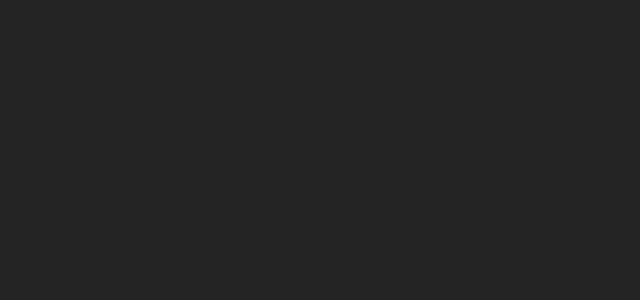
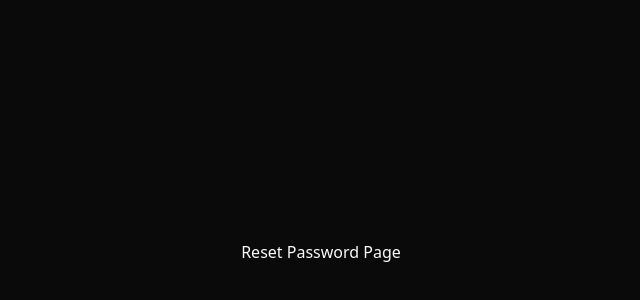
Before and after one commit to SerbanEduard/ProiectColectivFrontEnd, a React app: page /reset-password in a window 1280 px wide. Before the commit this address had no page. Shown: the part 148-448 px from the top of the page, without its empty margins (319-959 px from the left). Built offline with nearby package versions, Linux system fonts and the light colour scheme; the HTML template or start-up script is replaced by a standard one.

Commit message:
Components for forget and reset password pages

```diff
--- a/src/App.tsx
+++ b/src/App.tsx
@@ -1,6 +1,8 @@
 import { BrowserRouter as Router, Routes, Route, Navigate } from "react-router-dom";
 import { ThemeProvider } from "./components/theme-provider"
-import Signup from "./pages/signup/Signup";
+import Signup from "./pages/authentication/Signup";
+import ForgotPassword from "./pages/authentication/ForgotPassword";
+import ResetPassword from "./pages/authentication/ResetPassword";
 
 
 
@@ -10,10 +12,14 @@ function App() {
       <Router>
         <Routes>
           {/* Default route */}
-          <Route path="/" element={<Navigate to="/signup" replace />} />
+          <Route path="/" element={<Navigate to="/forgot-password" replace />} />
 
           {/* Actual routes */}
           <Route path="/signup" element={<Signup />} />
+
+          <Route path="/forgot-password" element={<ForgotPassword />} />
+
+          <Route path="/reset-password" element={<ResetPassword />} />
         </Routes>
       </Router>
     </ThemeProvider>
--- /dev/null
+++ b/src/pages/authentication/ForgotPassword.tsx
@@ -0,0 +1,11 @@
+
+
+export default function ForgotPassword() {
+
+
+    return (
+        <div className="flex items-center justify-center min-h-screen">
+            Forgot Password Page
+        </div>
+    );
+}
--- /dev/null
+++ b/src/pages/authentication/ResetPassword.tsx
@@ -0,0 +1,11 @@
+
+
+
+export default function ResetPassword() {
+
+    return (
+        <div className="flex items-center justify-center min-h-screen">
+            Reset Password Page
+        </div>
+    );
+}
```
Also changed, not shown: src/pages/authentication/Signup.tsx (renamed from src/pages/signup/Signup.tsx).
